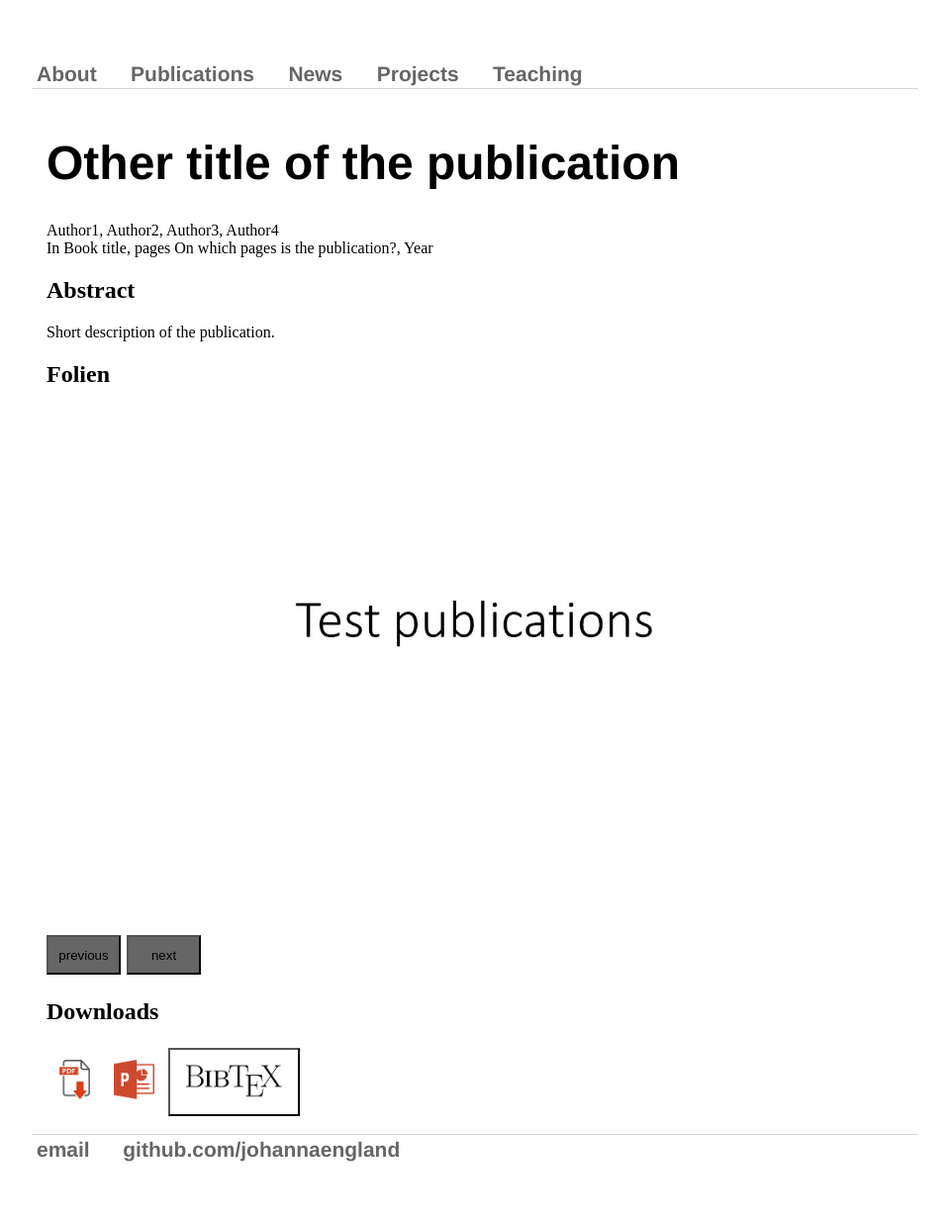
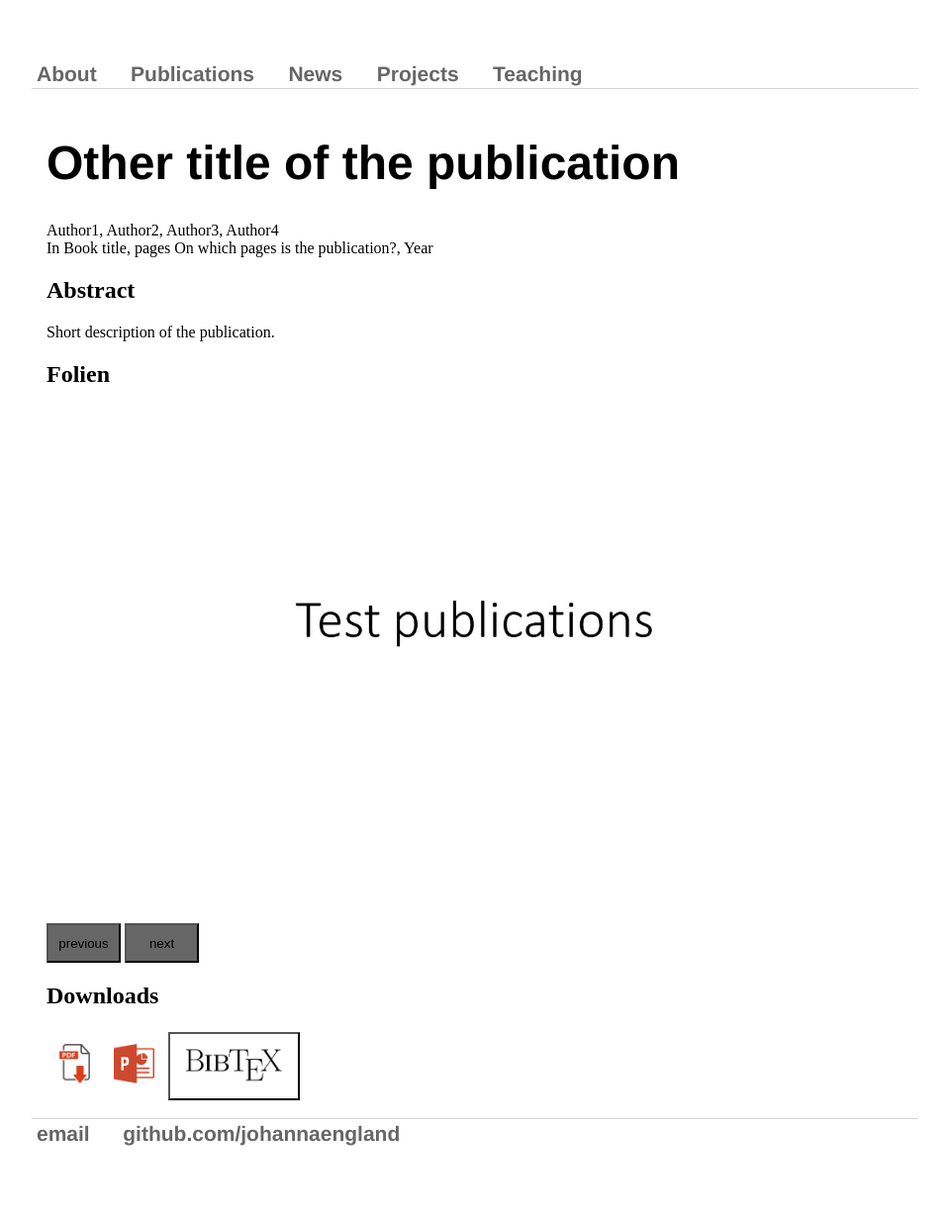
Before and after one commit to johannaengland/johannaengland.github.io, a Jekyll site: the page built from _publications/year-other-publication.md, in a window 1280 px wide. Shown: the whole page at 99% size, without its empty margins (160-1119 px from the left). Built offline with Jekyll 4.4.1, drawn with Linux system fonts in a browser that asks for light colours.

Commit message:
Update publications.html

```diff
--- a/_layouts/publications.html
+++ b/_layouts/publications.html
@@ -27,16 +27,16 @@
         <h2>Folien</h2>
         <img id="currentSlide"> <br>
         <progress id="slidecount" value="0" max="2"></progress><br>
-        <p>
+        <div id="slideshowButtons">
             <button class="slideshowBtn" type="button" onclick="slideshow(-1)">previous</button>
             <button class="slideshowBtn"type="button" onclick="slideshow(1)">next</button>
-        </p>
+        </div>
         <h2>Downloads</h2>
         <table>
-            <td><a id="pdf" href="/downloads/publication.pdf" download><img id="pdfIcon" class="downloads" src="/icons/pdf.jpg"></a></td>
-            <td><a id="pptx" href="/downloads/slides.pptx" download><img id="pptIcon" class="downloads" src="/icons/ppt.jpg"></a></td>
+            <td><a href="/downloads/publication.pdf" download><img id="pdfIcon" class="downloads" src="/icons/pdf.jpg"></a></td>
+            <td><a href="/downloads/slides.pptx" download><img id="pptIcon" class="downloads" src="/icons/ppt.jpg"></a></td>
             <td><button id="bibtexBtn" onclick="showBibtexText()"><img class="downloads" src="/icons/bibtex.jpg"></button></td>
-            <td class="bibtexTextHidden downloads"><pre>Something</pre></td>
+            <td id="bibtexText" class="bibtexTextHidden downloads"><pre></pre></td>
 
         </table>
     </div><!-- /.container -->
```
